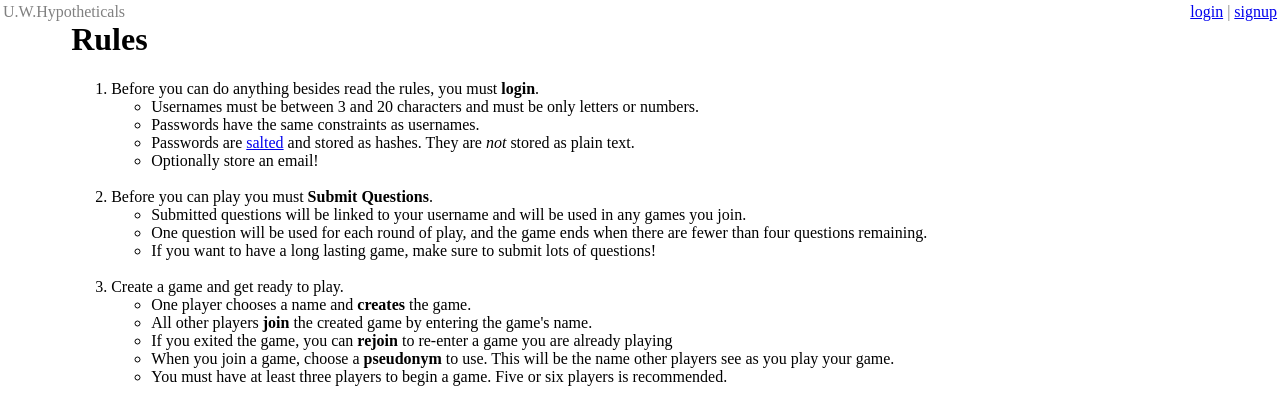
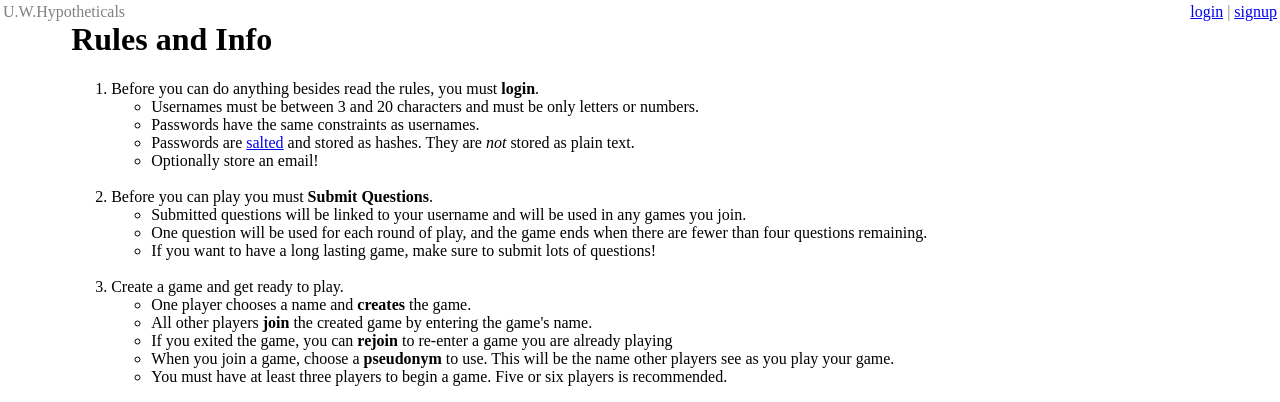
Before and after one commit to DinerGuru17/Hypotheticals, a Python web app: template templates/rules.html in a window 1280 px wide. Shown: the top 402 px of the page. Run offline with Jinja, Linux system fonts and the light colour scheme; the template is opened without the code that fills it, so the values that code supplies are empty.

Commit message:
Rules to Rules and Info
Remaned link from Read the Rules to Rules and Info
Renamed page title from Rules to Rules and Info

```diff
--- a/h_static.py
+++ b/h_static.py
@@ -9,7 +9,7 @@ class MenuPage(Handler):
 			self.links.append(link_as_dict('Login', '/login'))
 		self.links.append(link_as_dict('Play U.W. Hypotheticals', '/play'))
 		self.links.append(link_as_dict('Submit Questions', '/submitQuestion'))
-		self.links.append(link_as_dict('Read the Rules', '/rules'))
+		self.links.append(link_as_dict('Rules and Info', '/rules'))
 		self.params['menu'] = self.links
 
 		self.render("base.html", **self.params)
--- a/templates/rules.html
+++ b/templates/rules.html
@@ -17,7 +17,7 @@
 		{% endif %}
 	</div>
 
-	<h1>Rules</h1>
+	<h1>Rules and Info</h1>
 	<ol class="rules">
 		<li>Before you can do anything besides read the rules, you must <b>login</b>.
 			<ul>
```
